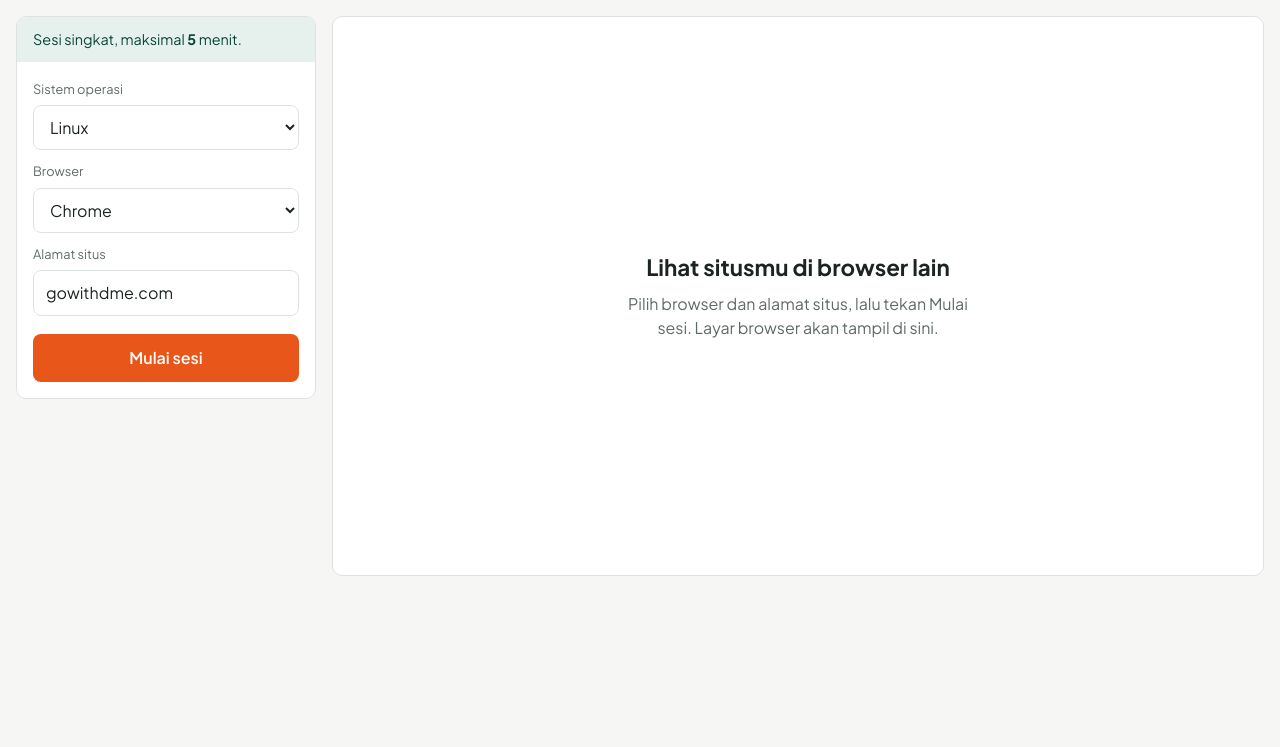
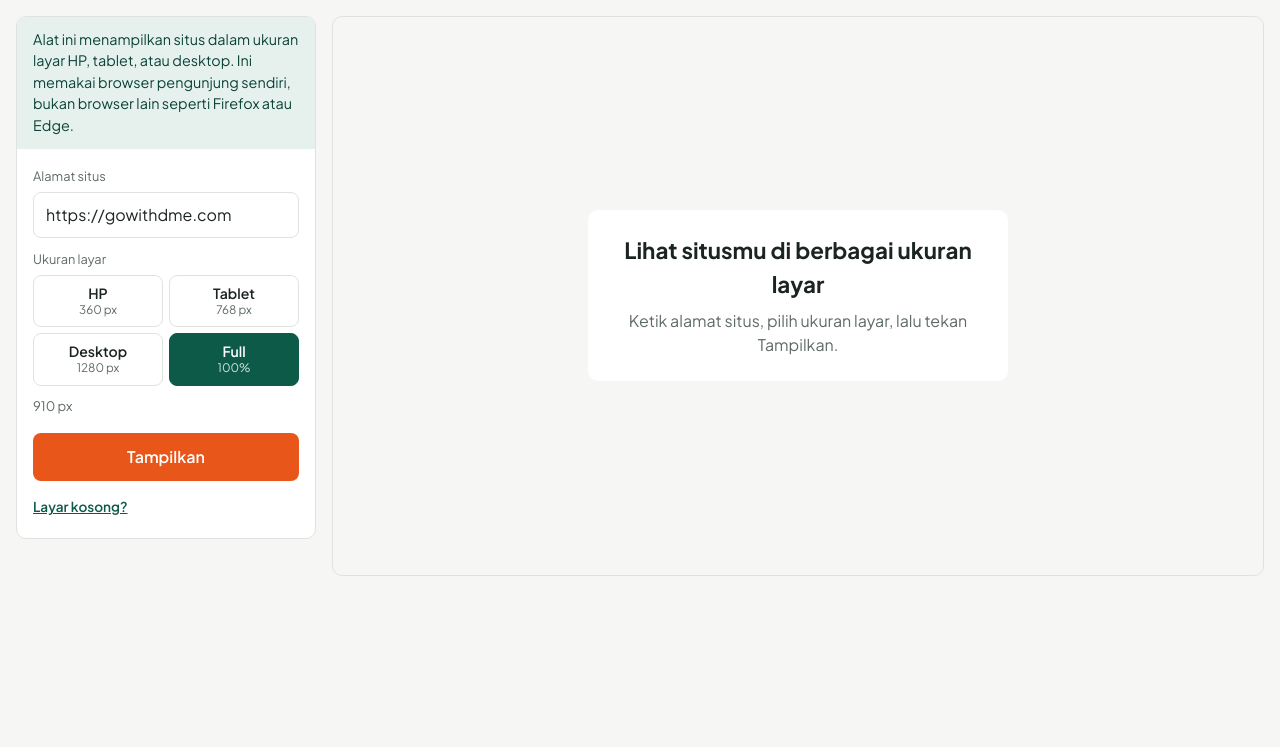
Before and after one commit to kalfinstudio-ux/browser, a plain HTML site: page index.html in a window 1280 px wide. Shown: the part 53-800 px from the top of the page. Drawn offline with Linux system fonts and the light colour scheme.

Commit message:
Add files via upload

```diff
--- a/index.html
+++ b/index.html
@@ -3,54 +3,146 @@
 <head>
 <meta charset="UTF-8">
 <meta name="viewport" content="width=device-width, initial-scale=1">
-<title>Uji Situs di Browser Lain · GoWithDME</title>
-<meta name="description" content="Buka situsmu di Chrome, Firefox, atau Edge langsung dari browser. Sesi singkat, tanpa pasang apa pun.">
+<title>Uji Tampilan Situs · GoWithDME</title>
+<meta name="description" content="Lihat situs dalam ukuran layar HP, tablet, atau desktop. Gratis, langsung dari browser.">
 <link rel="icon" href="https://gowithdme.com/favicon.ico">
 <link rel="preconnect" href="https://fonts.googleapis.com">
 <link rel="preconnect" href="https://fonts.gstatic.com" crossorigin>
 <link href="https://fonts.googleapis.com/css2?family=Plus+Jakarta+Sans:wght@400;600;700&display=swap" rel="stylesheet">
 <link rel="stylesheet" href="css/style.css">
+<style>
+  /* Tambahan untuk alat uji tampilan; selebihnya memakai css/style.css */
+  .sizes { display:grid; grid-template-columns:1fr 1fr; gap:6px; }
+  .sizes button { margin-top:0; background:#fff; border-color:var(--line); color:var(--text); padding:9px 6px; font-size:.88rem; line-height:1.25; }
+  .sizes button small { display:block; font-weight:400; color:var(--muted); }
+  .sizes button[aria-pressed=true] { background:var(--green); border-color:var(--green); color:#fff; }
+  .sizes button[aria-pressed=true] small { color:#cfe6df; }
+  .info { margin:4px 0 0; font-size:.82rem; color:var(--muted); }
+  .link { margin-top:6px; padding:4px 0; border:0; background:none; color:var(--green); text-decoration:underline; font-size:.85rem; align-self:flex-start; }
+  .notice { margin:0 16px 16px; padding:12px 14px; background:#fff4e5; border:1px solid #f2c48a; border-radius:8px; font-size:.9rem; }
+  .notice p { margin:0 0 8px; }
+  .notice a { font-weight:600; color:var(--green); }
+  .wrap { margin:10px auto auto; background:#fff; overflow:hidden; box-shadow:0 1px 6px rgba(0,0,0,.18); border-radius:4px; }
+  .wrap iframe { display:block; transform-origin:top left; flex:none; }
+  .stage { background:var(--bg); }
+  .empty { background:var(--card); border-radius:var(--r); }
+  [hidden] { display:none !important; }
+</style>
 </head>
 <body>
 <header class="top">
   <a class="brand" href="https://gowithdme.com/">GoWith<span>DME</span></a>
-  <span class="tag">Uji browser</span>
+  <span class="tag">Uji tampilan</span>
 </header>
 
 <main class="layout">
-  <aside class="panel" aria-label="Pengaturan sesi">
-    <div class="timer" id="timerBox">
-      <span id="timerText">Sesi singkat, maksimal <b id="maxMin">5</b> menit.</span>
-    </div>
+  <aside class="panel" aria-label="Pengaturan pratinjau">
+    <div class="timer">Alat ini menampilkan situs dalam ukuran layar HP, tablet, atau desktop. Ini memakai browser pengunjung sendiri, bukan browser lain seperti Firefox atau Edge.</div>
 
-    <form id="sessionForm" novalidate>
-      <label for="os">Sistem operasi</label>
-      <select id="os"></select>
+    <form id="form" novalidate>
+      <label for="url">Alamat situs</label>
+      <input id="url" type="text" inputmode="url" autocomplete="off" autocapitalize="off" spellcheck="false" placeholder="https://gowithdme.com">
 
-      <label for="browser">Browser</label>
-      <select id="browser"></select>
+      <label>Ukuran layar</label>
+      <div class="sizes" id="sizes" role="group" aria-label="Ukuran layar">
+        <button type="button" data-w="360" aria-pressed="false">HP<small>360 px</small></button>
+        <button type="button" data-w="768" aria-pressed="false">Tablet<small>768 px</small></button>
+        <button type="button" data-w="1280" aria-pressed="false">Desktop<small>1280 px</small></button>
+        <button type="button" data-w="0" aria-pressed="true">Full<small>100%</small></button>
+      </div>
+      <p class="info" id="info" role="status" aria-live="polite"></p>
 
-      <label for="url">Alamat situs</label>
-      <input id="url" type="text" inputmode="url" autocomplete="off" placeholder="gowithdme.com">
-
-      <button type="submit" id="startBtn" class="primary">Mulai sesi</button>
-      <button type="button" id="endBtn" class="ghost" hidden>Akhiri sesi</button>
+      <button type="submit" class="primary">Tampilkan</button>
+      <button type="button" class="link" id="helpBtn">Layar kosong?</button>
     </form>
 
-    <p id="msg" class="msg" role="status" aria-live="polite" hidden></p>
+    <div class="notice" id="notice" hidden>
+      <p><strong>Situs ini tidak mengizinkan ditampilkan di sini.</strong> Banyak situs memblokir tampilan di dalam halaman lain demi keamanan. Kamu masih bisa membukanya langsung.</p>
+      <a id="openTab" href="#" target="_blank" rel="noopener noreferrer">Buka di tab baru</a>
+    </div>
+    <p class="msg" id="msg" role="status" aria-live="polite" hidden></p>
   </aside>
 
-  <section class="stage" id="stage" aria-label="Layar browser">
+  <section class="stage" id="stage" aria-label="Pratinjau situs">
     <div class="empty" id="empty">
-      <h1>Lihat situsmu di browser lain</h1>
-      <p>Pilih browser dan alamat situs, lalu tekan Mulai sesi. Layar browser akan tampil di sini.</p>
+      <h1>Lihat situsmu di berbagai ukuran layar</h1>
+      <p>Ketik alamat situs, pilih ukuran layar, lalu tekan Tampilkan.</p>
+    </div>
+    <div class="wrap" id="wrap" hidden>
+      <iframe id="frame" title="Pratinjau situs"
+        sandbox="allow-scripts allow-same-origin allow-forms allow-popups allow-popups-to-escape-sandbox"
+        referrerpolicy="no-referrer"></iframe>
     </div>
   </section>
 </main>
 
-<script src="js/config.js"></script>
-<script src="js/api.js"></script>
-<script src="js/timer.js"></script>
-<script src="js/app.js"></script>
+<script>
+(function () {
+  var $ = function (id) { return document.getElementById(id); };
+  var form = $("form"), urlIn = $("url"), sizes = $("sizes"), info = $("info"), stage = $("stage"),
+      empty = $("empty"), wrap = $("wrap"), frame = $("frame"), notice = $("notice"), msg = $("msg"), openTab = $("openTab");
+  var DEFAULT_URL = "https://gowithdme.com";
+  var width = 0, loadTimer = null, current = "";
+
+  function normalize(v) {
+    v = (v || "").trim();
+    if (!v) return "";
+    if (!/^https?:\/\//i.test(v)) v = "https://" + v;
+    try {
+      var u = new URL(v);
+      if (u.protocol !== "http:" && u.protocol !== "https:") return "";
+      return u.hostname.indexOf(".") > 0 ? u.href : "";
+    } catch (e) { return ""; }
+  }
+
+  function say(t) { msg.textContent = t || ""; msg.hidden = !t; }
+
+  /* iframe dibuat selebar pilihan, lalu diperkecil bila layar tidak cukup */
+  function layout() {
+    var avail = Math.max(200, stage.clientWidth - 20);
+    var w = width || avail, s = Math.min(1, avail / w);
+    var h = Math.max(480, Math.round(window.innerHeight * 0.7));
+    wrap.style.width = Math.round(w * s) + "px";
+    wrap.style.height = h + "px";
+    frame.style.width = w + "px";
+    frame.style.height = Math.round(h / s) + "px";
+    frame.style.transform = "scale(" + s + ")";
+    info.textContent = Math.round(w) + " px" + (s < 1 ? " · diperkecil " + Math.round(s * 100) + "%" : "");
+  }
+
+  function load(u) {
+    notice.hidden = true; say("");
+    clearTimeout(loadTimer);
+    if (!u) return say("Alamat web tidak valid. Contoh: https://gowithdme.com");
+    if (/^http:\/\//i.test(u)) return say("Alamat http:// tidak bisa ditampilkan di halaman aman ini. Coba pakai https://");
+    current = u; openTab.href = u; urlIn.value = u;
+    empty.hidden = true; wrap.hidden = false;
+    layout();
+    frame.src = u;
+    /* Browser tidak memberi tahu bila sebuah situs menolak iframe. Tanpa tanda selesai dimuat, tampilkan penjelasan. */
+    loadTimer = setTimeout(function () { notice.hidden = false; }, 10000);
+  }
+
+  frame.addEventListener("load", function () { clearTimeout(loadTimer); });
+  form.addEventListener("submit", function (e) { e.preventDefault(); load(normalize(urlIn.value)); });
+
+  sizes.addEventListener("click", function (e) {
+    var b = e.target.closest("button");
+    if (!b) return;
+    width = parseInt(b.dataset.w, 10);
+    [].forEach.call(sizes.children, function (x) { x.setAttribute("aria-pressed", x === b ? "true" : "false"); });
+    layout();
+  });
+
+  $("helpBtn").addEventListener("click", function () { openTab.href = current || normalize(urlIn.value) || DEFAULT_URL; notice.hidden = !notice.hidden; });
+  window.addEventListener("resize", layout);
+
+  /* Tautan langsung: ?u=https://contoh.com */
+  var q = normalize(new URLSearchParams(location.search).get("u"));
+  urlIn.value = q || DEFAULT_URL;
+  layout();
+  if (q) load(q);
+})();
+</script>
 </body>
 </html>
```
